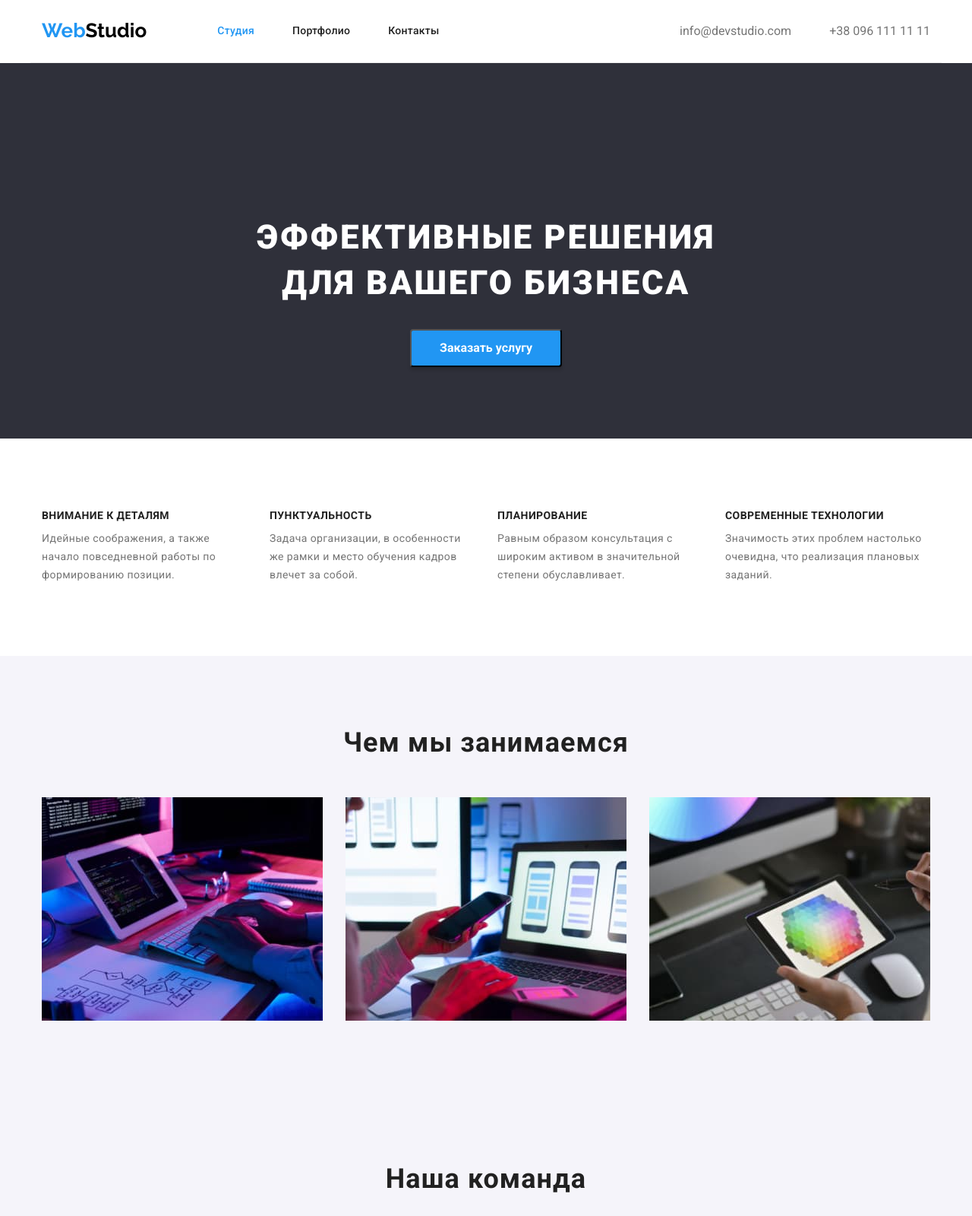
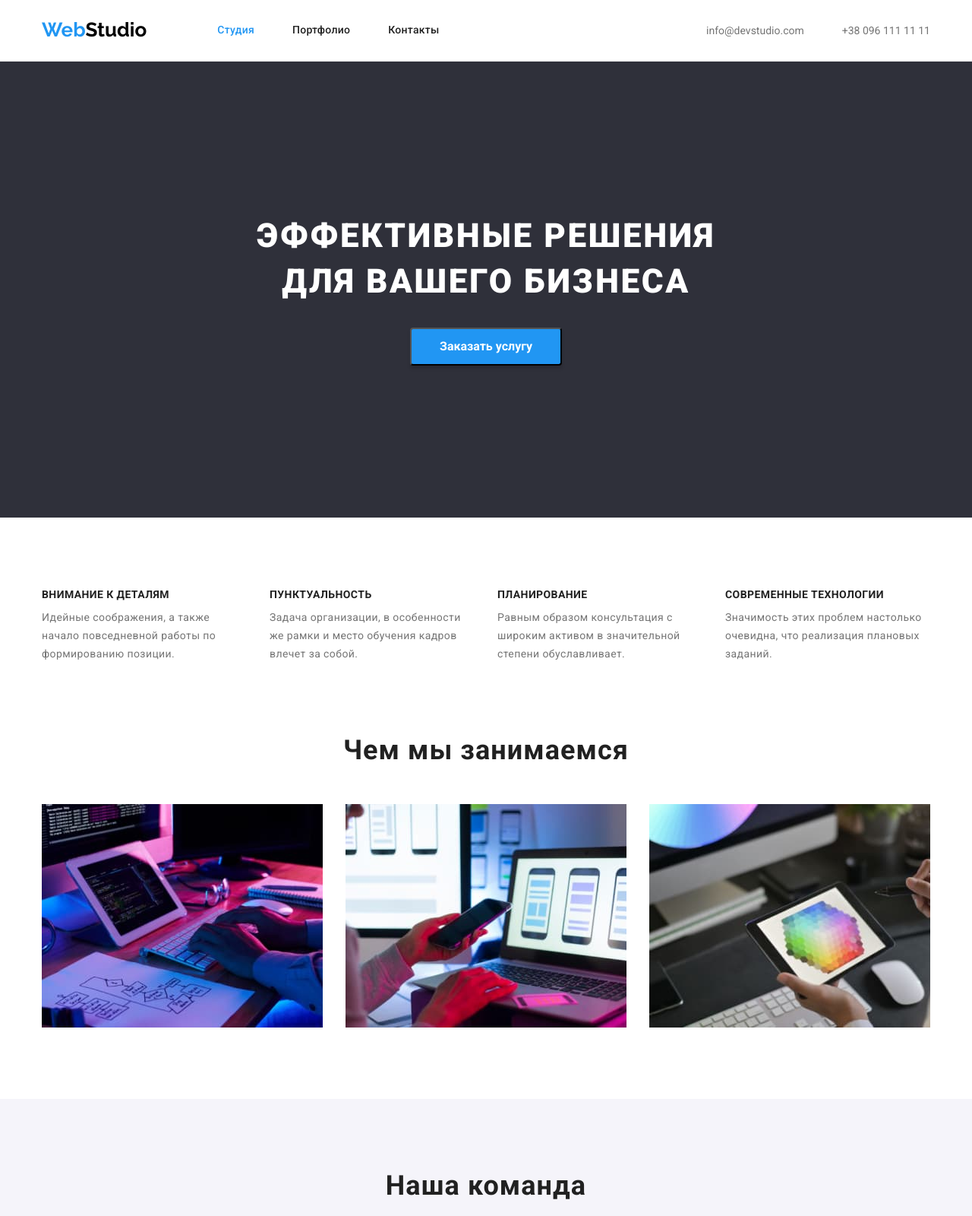
Before and after one commit to AlinaStratij/goit-markup-hw-03, a plain HTML site: page index.html in a window 1280 px wide. Shown: the top 1600 px of the page at 76% size. Drawn offline with nearby package versions, Linux system fonts and the light colour scheme.

Commit message:
исправления после проверки ментором

```diff
--- a/css/style.css
+++ b/css/style.css
@@ -36,6 +36,9 @@ img {
   padding-bottom: 94px;
 }
 /* section "header" */
+.header {
+  border-bottom: 1px solid #ececec;
+}
 
 .header-logo {
   margin-right: 93px;
@@ -64,8 +67,6 @@ img {
 .main-nav {
   display: flex;
   align-items: center;
-
-  border-bottom: 1px solid #ececec;
 }
 
 .header-list {
@@ -107,6 +108,9 @@ img {
   display: flex;
   margin-left: auto;
   list-style: none;
+
+  font-weight: 500px;
+  font-size: 14px;
 }
 .contact-item {
   margin-right: 50px;
@@ -133,6 +137,7 @@ img {
 /* section "hero" */
 .hero {
   padding-top: 200px;
+  padding-bottom: 200px;
   background-color: var(--background-color-hero-footer);
   text-align: center;
 }
@@ -218,10 +223,11 @@ img {
 }
 /* section "about" */
 .about {
-  background-color: var(--bacground-color-image);
+  padding-top: 0;
 }
+
 .about-title {
-  padding-bottom: 50px;
+  margin-bottom: 50px;
 
   font-weight: 700;
   font-size: 36px;
@@ -235,10 +241,13 @@ img {
   display: flex;
   list-style: none;
 }
-
 .about-item {
   margin-right: 30px;
 }
+.about-list .about-item:last-child {
+  margin-right: 0;
+}
+
 /* section "team" */
 .team {
   background-color: var(--bacground-color-image);
@@ -263,7 +272,7 @@ img {
 }
 
 .team-title {
-  padding-bottom: 50px;
+  margin-bottom: 50px;
   text-align: center;
   font-weight: 700;
   font-size: 36px;
@@ -323,6 +332,9 @@ img {
 .footer-item {
   margin-bottom: 9px;
 }
+.footer-contacts .footer-item:last-child {
+  margin-bottom: 0;
+}
 
 .adress-link {
   font-size: 14px;
@@ -341,13 +353,13 @@ img {
 }
 /* страница "Портфолио" */
 .filter-btn {
+  margin-bottom: 50px;
   list-style: none;
   display: flex;
   justify-content: center;
 }
 
 .btn-item {
-  padding-bottom: 50px;
   margin-right: 8px;
 }
 
@@ -415,7 +427,7 @@ img {
   padding: 20px 24px;
 }
 .portfolio-title {
-  margin-bottom: ;
+  margin-bottom: 4px;
   font-weight: 700;
   font-size: 18px;
   line-height: 2;
--- a/index.html
+++ b/index.html
@@ -55,14 +55,14 @@
       </div>
     </header>
     <main>
-      <section class="hero section">
+      <section class="hero">
         <div class="container">
           <h1 class="hero-title">Эффективные решения для вашего бизнеса</h1>
           <button class="hero-button" type="button">Заказать услугу</button>
         </div>
       </section>
 
-      <section class="benefits section">
+      <section class="section">
         <div class="container">
           <h2 class="benefits-title">Наши преимущества</h2>
           <ul class="benefits-list">
```
